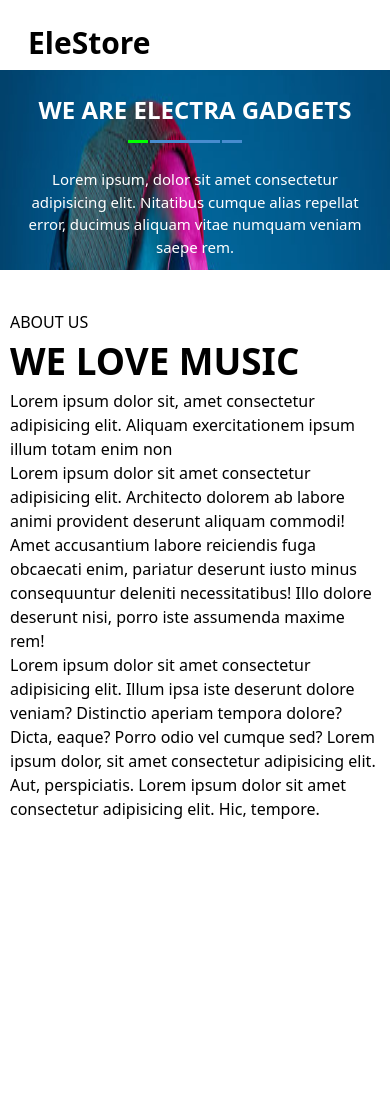
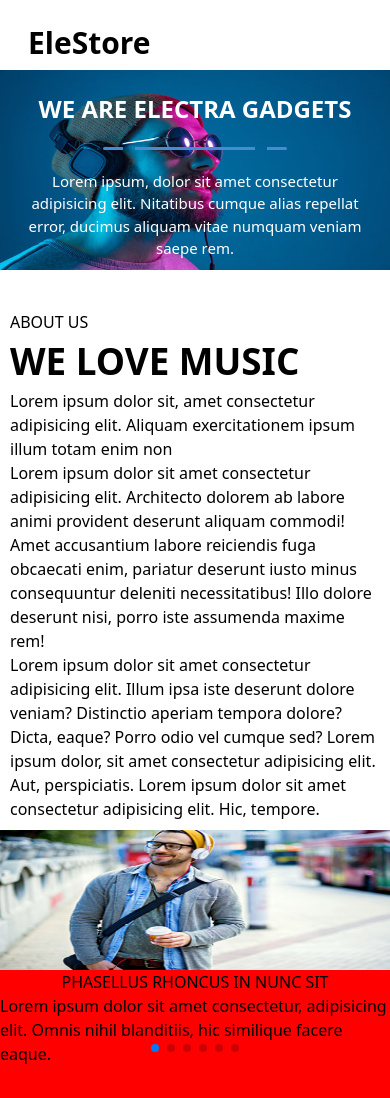
Before and after one commit to AscenxioBlog/Electra_Gadgets-, a React (Vite) app in the folder client/: page /about in a window 390 px wide. Shown: the top 1098 px of the page. Before the commit the page ends 844 px from the top, so only its background shows below. Built offline with nearby package versions, Linux system fonts and the light colour scheme.

Commit message:
Collins push

```diff
--- a/client/package.json
+++ b/client/package.json
@@ -12,7 +12,8 @@
   "dependencies": {
     "react": "^18.3.1",
     "react-dom": "^18.3.1",
-    "react-router-dom": "^6.26.1"
+    "react-router-dom": "^6.26.1",
+    "swiper": "^11.1.12"
   },
   "devDependencies": {
     "@eslint/js": "^9.9.0",
--- a/client/src/UI/AboutComponent/AboutFirstComponent.jsx
+++ b/client/src/UI/AboutComponent/AboutFirstComponent.jsx
@@ -8,14 +8,11 @@ function AboutFirstComponent() {
       <div className='text-white flex items-center justify-center flex-col p-[20px]  box-border'>
             <h1 className='font-bold  mt-[10px] text-[1.5rem] md:text-[2rem] lg:text-[3rem]'> WE ARE ELECTRA GADGETS</h1>
       </div>
-      <div className=' translate-y-[-8px] w-full h-[9px] flex items-center justify-center'>
-          <div className=' before:contents-[""] before:absolute before:w-[20px] before:h-[3px] before:bg-[lime] before:left-[128px]  md:before:left-[297px] lg:before:left-[606px]'></div>
-          <div className=' before:contents-[""] before:absolute before:w-[70px] before:h-[3px] before:bg-MainBg before:left-[150px] md:before:left-[320px] md:before:w-[110px]
-               lg:before:left-[630px] lg:before:w-[130px]
-              '></div>
-          <div className='b3 after:contents-[""] after:absolute after:w-[20px] after:h-[3px] after:bg-MainBg after:right-[148px] md:after:right-[315px] lg:after:right-[642px]'></div>
-
-      </div>
+      <div className=" flex gap-3">
+            <section className=' h-[3px] w-[20px] bg-MainBg' style={{borderTopLeftRadius:'10px', borderBottomLeftRadius: '10px'}}></section>
+            <section className=' h-[3px] w-[120px] bg-MainBg'></section>
+            <section className=' h-[3px] w-[20px] bg-MainBg' style={{borderBottomRightRadius: ' 10px', borderTopRightRadius: '10px'}}></section>
+        </div>
       <div>
         <p className='text-[15px] text-center md:text-[1.5rem] lg:text-[2rem] text-white p-5 box-border'>
                   Lorem ipsum, dolor sit amet consectetur adipisicing elit. Nitatibus
--- a/client/src/UI/AboutComponent/AboutThirdComponent.jsx
+++ b/client/src/UI/AboutComponent/AboutThirdComponent.jsx
@@ -1,10 +1,117 @@
 import React from 'react'
+import {Swiper , SwiperSlide} from 'swiper/react'
+// import Swiper core and required modules
+import { Navigation, Pagination, Scrollbar, A11y } from 'swiper/modules';
+import 'swiper/css';
+import 'swiper/css/pagination';
+import 'swiper/css/navigation';
+
+
 
 function    AboutThirdComponent() {
   return (
-    <div>
+    <div className=' md:hidden  h-[300px] w-full mt-[30px]  bg-[red] '>
+      <Swiper
+      modules={[Navigation, Pagination, Scrollbar, A11y]}
+      spaceBetween={100}
+      slidesPerView={1}
+      onSlideChange={()=> console.log('slide change')}
+      onSwiper={()=> console.log(Swiper)}
+      // height={'400px'}
+      // navigation
+      pagination={{clickable:true}}
+      // scrollbar={{draggable: false}}
+      >
+
+        <div className=" h-[300px] w-[100%] bg-[yellow] p-[20px]">
+            <SwiperSlide>
+              <div className=" h-[140px] w-full bg-MainBg slidee">
+              </div>
+              <div className='min-h-[10px] w-full mt-[2] text-center'>
+                <h2>PHASELLUS RHONCUS IN NUNC SIT</h2>
+              </div>
+              <div className=''>
+                  <p>
+                      Lorem ipsum dolor sit amet consectetur, adipisicing elit. Omnis nihil blanditiis, hic similique facere eaque.
+                  </p>
+              </div>
 
 
+            </SwiperSlide>
+
+            <SwiperSlide>
+              <div className=" h-[140px] w-full bg-MainBg slidee2">
+              </div>
+              <div className='min-h-[10px] w-full mt-[2] text-center'>
+                <h2>PHASELLUS RHONCUS IN NUNC SIT</h2>
+              </div>
+              <div>
+                  <p>
+                      Lorem ipsum dolor sit amet consectetur, adipisicing elit. Omnis nihil blanditiis, hic similique facere eaque.
+                  </p>
+              </div>
+            </SwiperSlide>
+
+            <SwiperSlide>
+              <div className=" h-[140px] w-full bg-MainBg slidee3">
+              </div>
+
+              <div className='min-h-[10px] w-full mt-[2] text-center'>
+                <h2>PHASELLUS RHONCUS IN NUNC SIT</h2>
+              </div>
+              <div>
+                  <p>
+                      Lorem ipsum dolor sit amet consectetur, adipisicing elit. Omnis nihil blanditiis, hic similique facere eaque.
+                  </p>
+              </div>
+            </SwiperSlide>
+
+            <SwiperSlide>
+              <div className=" h-[140px] w-full bg-MainBg slidee">
+              </div>
+              <div className='min-h-[10px] w-full mt-[2] text-center'>
+                <h2>PHASELLUS RHONCUS IN NUNC SIT</h2>
+              </div>
+              <div>
+                  <p>
+                      Lorem ipsum dolor sit amet consectetur, adipisicing elit. Omnis nihil blanditiis, hic similique facere eaque.
+                  </p>
+              </div>
+            </SwiperSlide>
+
+            <SwiperSlide>
+              <div className=" h-[140px] w-full bg-MainBg slidee2">
+              </div>
+
+              <div className='min-h-[10px] w-full mt-[2] text-center'>
+                <h2>PHASELLUS RHONCUS IN NUNC SIT</h2>
+              </div>
+              <div>
+                  <p>
+                      Lorem ipsum dolor sit amet consectetur, adipisicing elit. Omnis nihil blanditiis, hic similique facere eaque.
+                  </p>
+              </div>
+            </SwiperSlide>
+
+            <SwiperSlide>
+              <div className=" h-[140px] w-full bg-MainBg slidee3">
+              </div>
+
+              <div className='h-[10px] w-full  text-center'>
+                <h2>PHASELLUS RHONCUS IN NUNC SIT</h2>
+                <p>
+                      Lorem ipsum dolor sit amet consectetur, adipisicing elit. Omnis nihil blanditiis, hic similique facere eaque.
+                </p>
+              </div>
+
+            </SwiperSlide>
+
+
+
+        </div>
+
+
+      </Swiper>
     </div>
   )
 }
--- a/client/src/index.css
+++ b/client/src/index.css
@@ -9,6 +9,22 @@
     background-attachment: fixed;
 
 }
+.slidee{
+    background-image: url(UI/AboutComponent/Aboutpictures/subnav1.jpg);
+    background-repeat: none;
+    background-size: 100% 100%;
+}
+.slidee2{
+    background-image: url(UI/AboutComponent/Aboutpictures/subnav2.jpg);
+    background-repeat: none;
+    background-size: 100% 100%;
+}
+.slidee3{
+    background-image: url(UI/AboutComponent/Aboutpictures/subnav3.jpg);
+    background-repeat: none;
+    background-size: 100% 100%;
+}
+
     /* background-attachment: scroll; */
 
 
```
Also changed, not shown: 1 other file (tests, documents, lock files or other folders).
